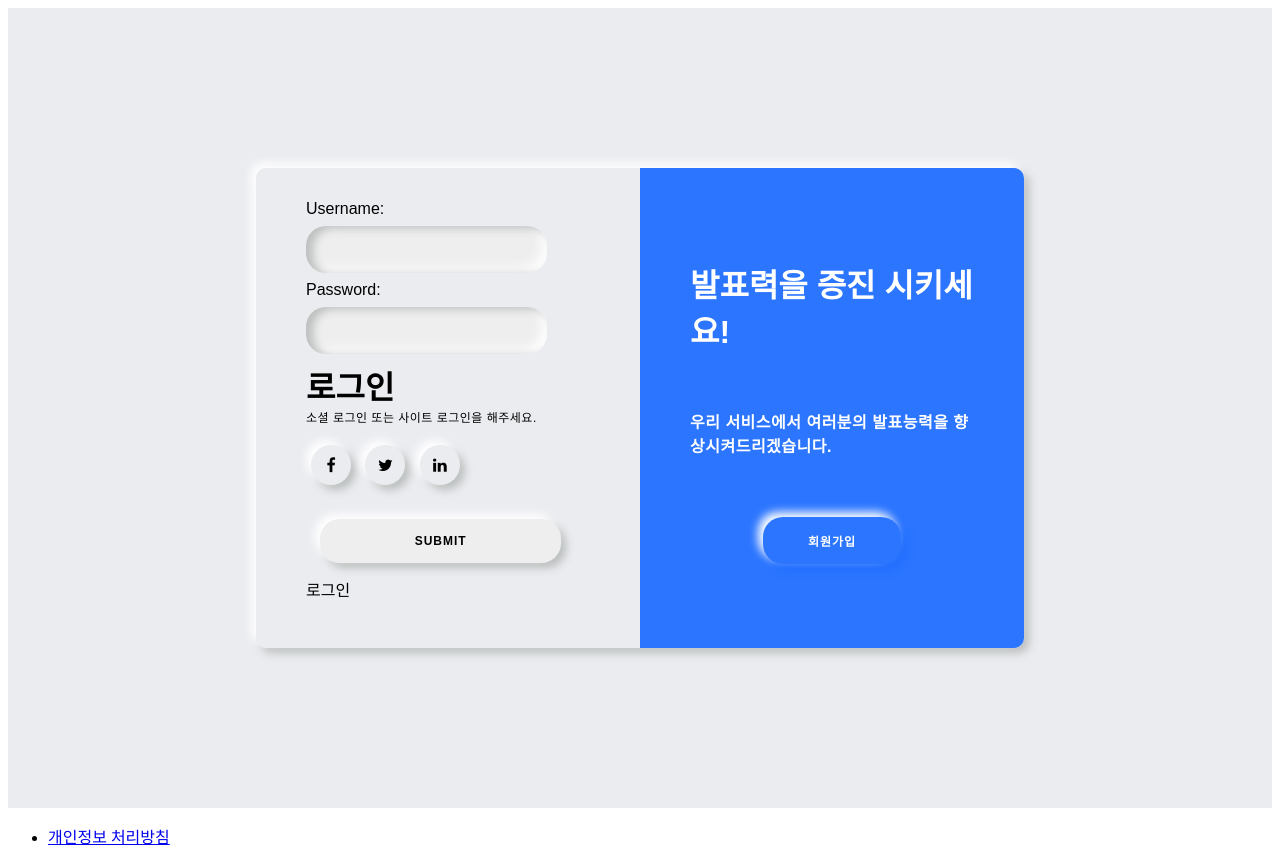
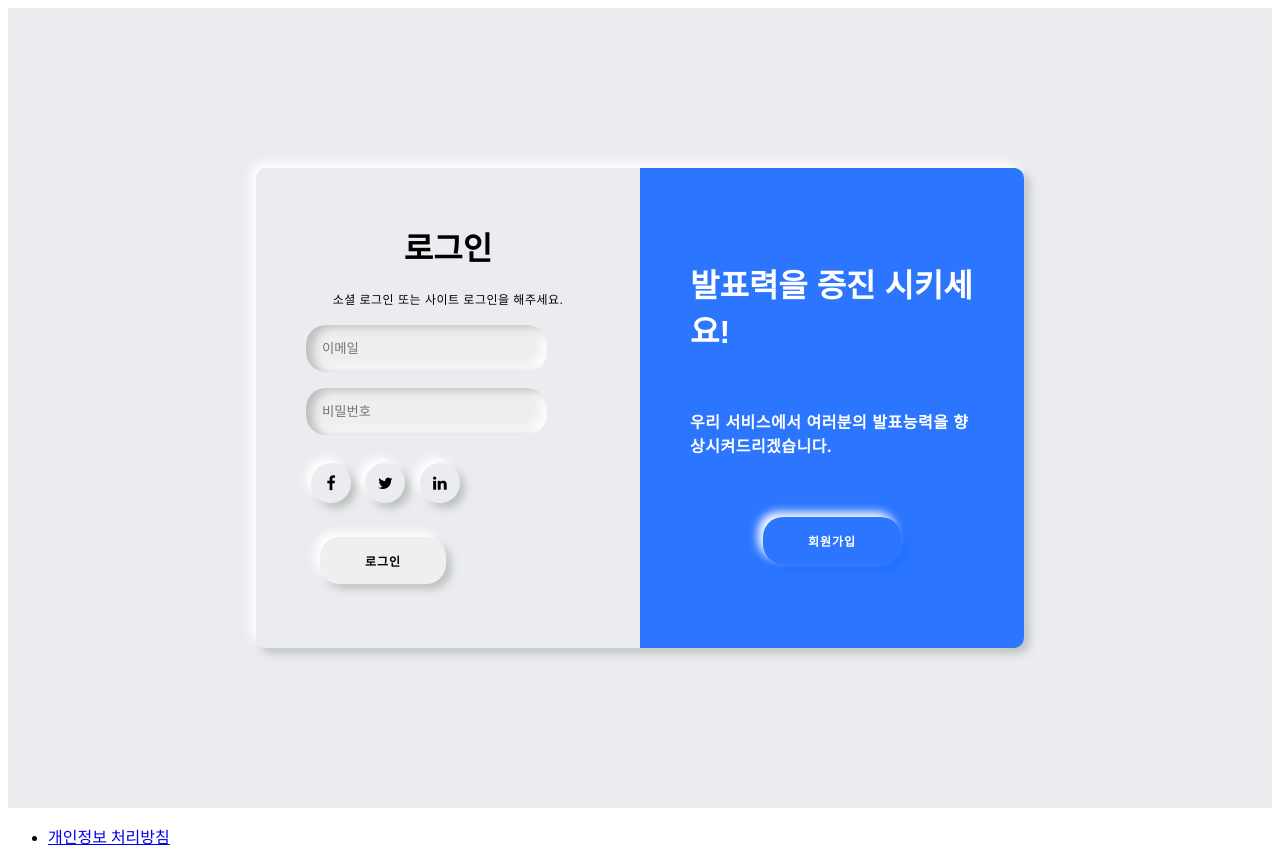
Before and after one commit to ehdwo98/Good-PT, a Django app: page /login/ in a window 1280 px wide. Shown: the top 848 px of the page. Run offline with Django 4.2, Linux system fonts and the light colour scheme.

Commit message:
login 수정

```diff
--- a/GoodPT/accounts/templates/login.html
+++ b/GoodPT/accounts/templates/login.html
@@ -21,16 +21,15 @@
             </div>
             <div class="sign-in-container">
                 <div class="login_form">
-                <form action="" method = "post">
-                    {%csrf_token%}
-                    {{form.as_table}}
+
                 <h1>로그인</h1>
                 <div class = "login_span">
                 소셜 로그인 또는 사이트 로그인을 해주세요.
                 </div>
-
-                {% comment %} <input type="email" name = "email" placeholder="이메일">
-                <input type="password" name = "password" placeholder="비밀번호"> {% endcomment %}
+                <form action="" method = "post">
+                    {%csrf_token%}
+                <input type="username" name = "username" placeholder="이메일">
+                <input type="password" name = "password" placeholder="비밀번호">
                 <div class="social-links">
                     <div>
                     <a href="#"><i class="fa fa-facebook" aria-hidden="true"></i></a>
@@ -42,7 +41,7 @@
                     <a href="#"><i class="fa fa-linkedin" aria-hidden="true"></i></a>
                     </div>
                 </div>
-                <input type="submit" class="form_btn">로그인</button>
+                <button type="submit" class="form_btn">로그인</button>
             </div>
             </form>
             </div>
--- a/GoodPT/accounts/views.py
+++ b/GoodPT/accounts/views.py
@@ -6,6 +6,7 @@ from django.contrib.auth import login as auth_login
 def test1(request):
     if request.method == 'POST':
         form = AuthenticationForm(request,request.POST)
+        print(request.POST)
         if form.is_valid():
             auth_login(request,form.get_user())
             return redirect('/')
```
